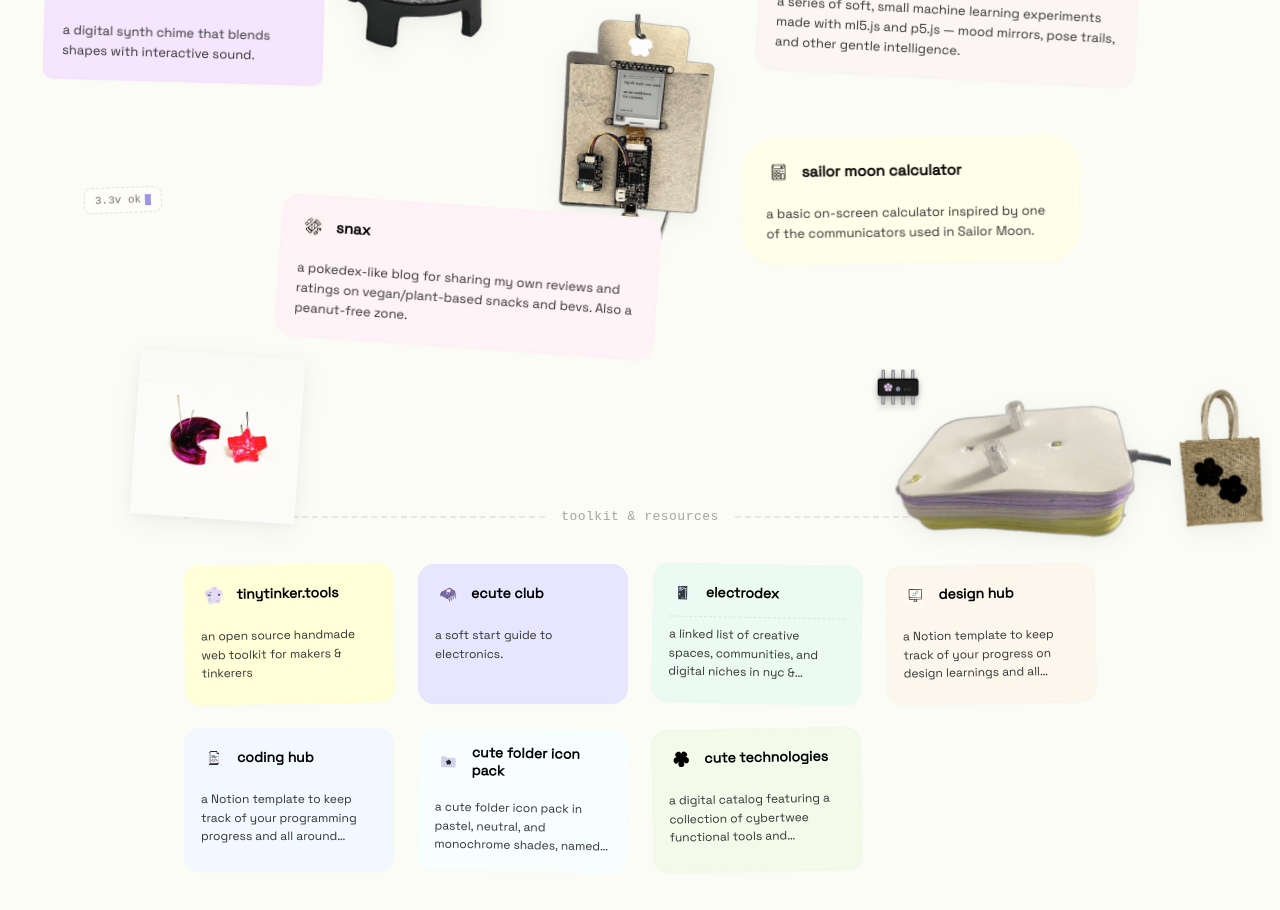
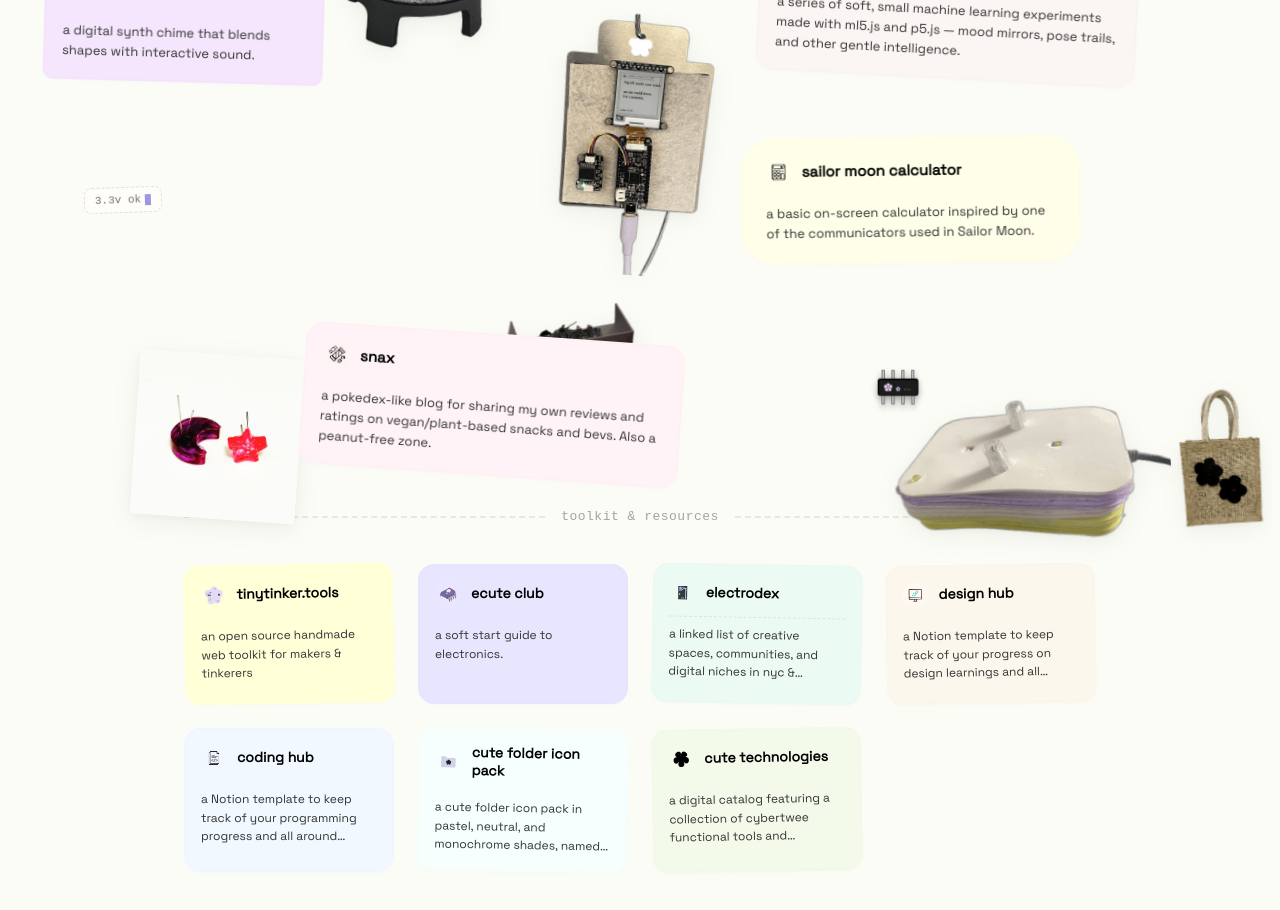
Before and after one commit to yafira/electrocute, a Next.js app: page / in a window 1280 px wide. Shown: the part 1120-2030 px from the top of the page. Built offline with nearby package versions, Linux system fonts and the light colour scheme; a web font is replaced by a local one.

Commit message:
+ new project

```diff
--- a/src/components/Container.js
+++ b/src/components/Container.js
@@ -20,6 +20,7 @@ const COLLAGE_ORDER = [
   { type: "card", slug: "sailor-moon-calculator" },
   { type: "photo", slug: "puffcast" },
   { type: "photo", slug: "custom-light-leds" },
+  { type: "photo", slug: "tendertronic" }, // ← new
   { type: "card", slug: "snax" },
   { type: "photo", slug: "electrojute" },
 ];
--- a/src/data/projects.js
+++ b/src/data/projects.js
@@ -110,7 +110,7 @@ const projects = [
     hoverBg: "#fae7ef",
     hoverBorder: "#fecfe2",
     shape: "wide",
-    pos: { x: "36%", y: "85%", rot: 4, z: 10 },
+    pos: { x: "38%", y: "95%", rot: 4, z: 10 },
   },
 ];
 
@@ -232,6 +232,14 @@ export const photoItems = [
     pos: { x: "43%", y: "64%", w: 160, rot: 5, z: 6, delay: 1.2 },
   },
   {
+    slug: "tendertronic",
+    title: "tendertronic",
+    image: "/assets/craft/tendertronic1.png",
+    hoverImage: "/assets/craft/tendertronic2.png",
+    href: "https://months-tap-da9.craft.me/tendertronic",
+    pos: { x: "36%", y: "82%", w: 200, rot: -10, z: 6, delay: 2.1 },
+  },
+  {
     slug: "puffcast",
     title: "puffcast",
     image: "/assets/craft/puffcast.png",
--- a/src/styles/SoftInterfaces.module.css
+++ b/src/styles/SoftInterfaces.module.css
@@ -191,8 +191,10 @@
 .photo {
   width: 100%;
   height: 100%;
-  object-fit: cover;
-  border-radius: 10px;
+  object-fit: contain;
+  background: #fff;
+  padding: 8px;
+  box-sizing: border-box;
 }
 
 /* name tag, revealed on hover and focus */
```
Also changed, not shown: public/assets/craft/tendertronic1.png (added), public/assets/craft/tendertronic2.png (added).
